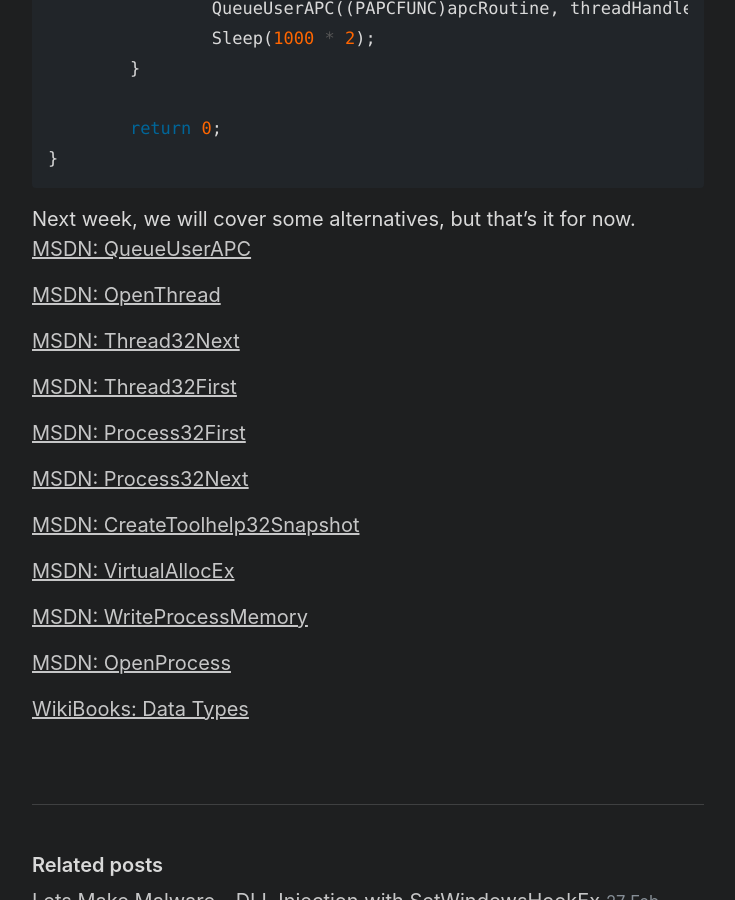
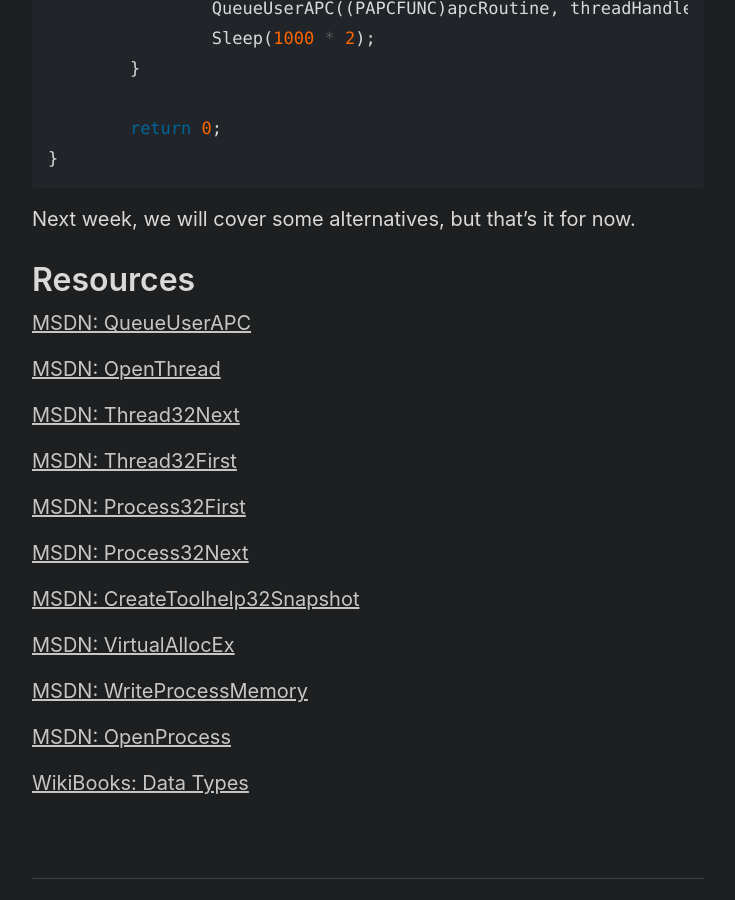
Before and after one commit to RePRGM/rePRGM.github.io, a Jekyll site: the page built from _posts/2023-03-07-lets-make-malware-part-6.md, in a window 1280 px wide and 900 px high, scrolled down 8849 px. Shown: the whole window, without its empty margins (272-1007 px from the left). Built offline with Jekyll 4.4.1, drawn with Linux system fonts in a browser that asks for light colours.

Commit message:
Update 2023-03-07-lets-make-malware-part-6.md

````diff
--- a/_posts/2023-03-07-lets-make-malware-part-6.md
+++ b/_posts/2023-03-07-lets-make-malware-part-6.md
@@ -243,6 +243,9 @@ int main()
 ```
 
 Next week, we will cover some alternatives, but that’s it for now.
+
+# Resources
+
 [MSDN: QueueUserAPC](https://learn.microsoft.com/en-us/windows/win32/api/processthreadsapi/nf-processthreadsapi-queueuserapc)
 
 [MSDN: OpenThread](https://learn.microsoft.com/en-us/windows/win32/api/processthreadsapi/nf-processthreadsapi-openthread)
````
